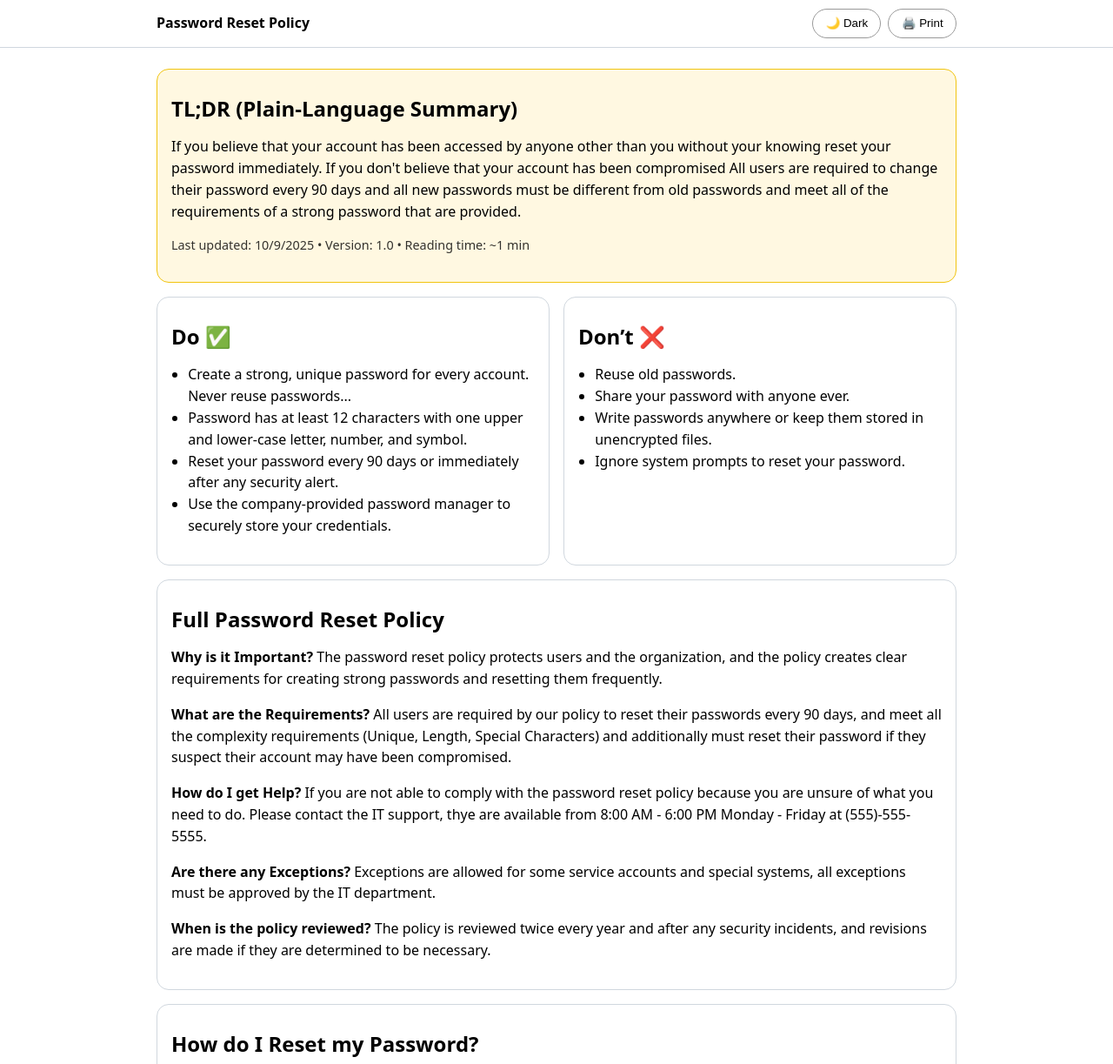
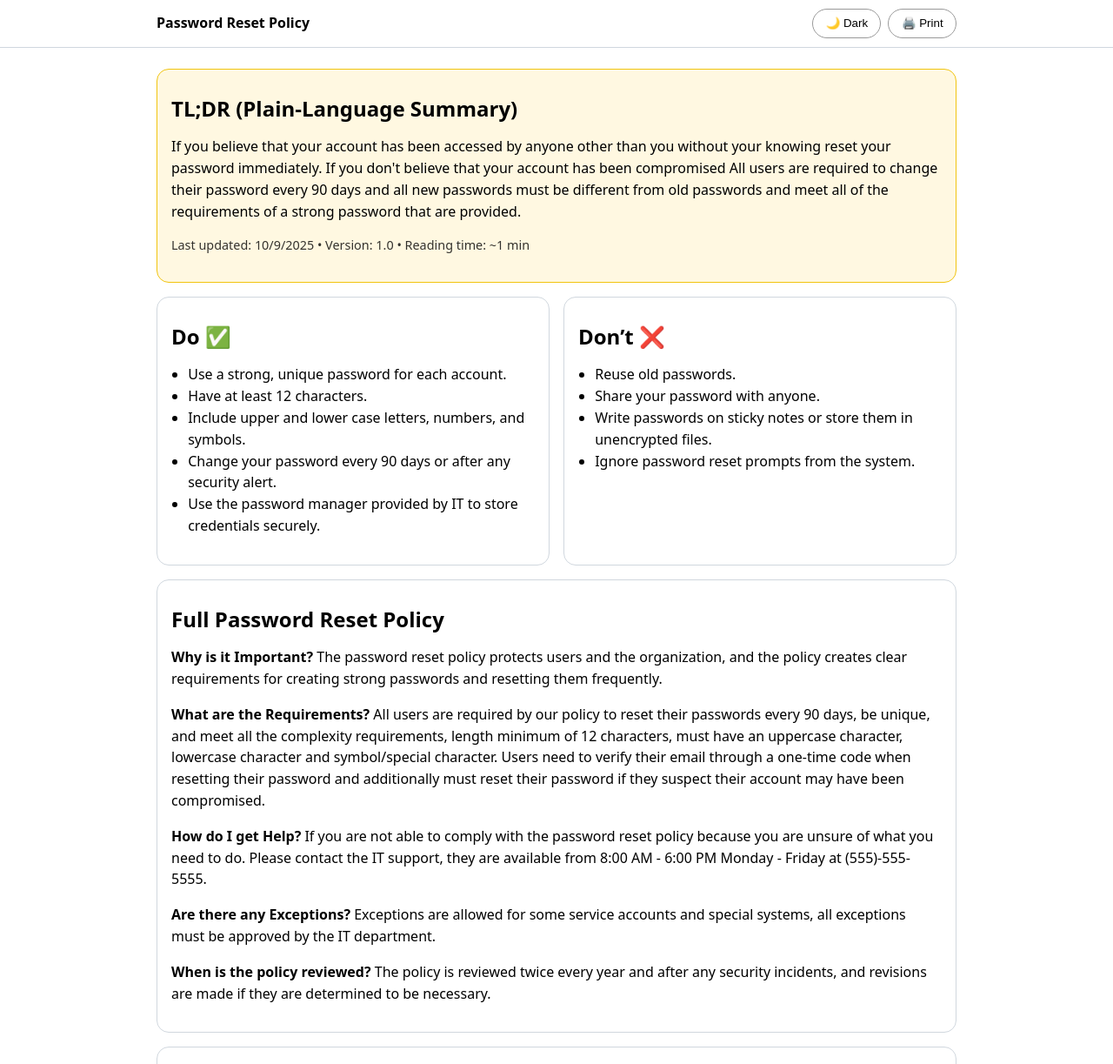
Before and after one commit to pthaps/group2-project, a plain HTML site: page Password-Policy.html in a window 1280 px wide. Shown: the top 1223 px of the page at 87% size. Drawn offline with Linux system fonts and the light colour scheme.

Commit message:
Password-Policy.html

```diff
--- a/Password-Policy.html
+++ b/Password-Policy.html
@@ -71,10 +71,11 @@
       <section class="card" aria-labelledby="dos-title">
         <h2 id="dos-title">Do ✅</h2>
         <ul>
-          <li>Create a strong, unique password for every account. Never reuse passwords...</li>
-          <li>Password has at least 12 characters with one upper and lower-case letter, number, and symbol.</li>
-          <li>Reset your password every 90 days or immediately after any security alert.</li>
-          <li>Use the company-provided password manager to securely store your credentials.</li>
+          <li>Use a strong, unique password for each account.</li>
+          <li>Have at least 12 characters.</li>
+          <li>Include upper and lower case letters, numbers, and symbols.</li>
+          <li>Change your password every 90 days or after any security alert.</li>
+          <li>Use the password manager provided by IT to store credentials securely.</li>
         </ul>
       </section>
 
@@ -82,9 +83,9 @@
         <h2 id="donts-title">Don’t ❌</h2>
         <ul>
           <li>Reuse old passwords.</li>
-          <li>Share your password with anyone ever.</li>
-          <li>Write passwords anywhere or keep them stored in unencrypted files.</li>
-          <li>Ignore system prompts to reset your password.</li>
+          <li>Share your password with anyone.</li>
+          <li>Write passwords on sticky notes or store them in unencrypted files.</li>
+          <li>Ignore password reset prompts from the system.</li>
         </ul>
       </section>
     </div>
@@ -92,8 +93,8 @@
     <section class="card" aria-labelledby="policy-title" style="margin-top: 1rem;">
       <h2 id="policy-title">Full Password Reset Policy</h2>
       <p><strong>Why is it Important?</strong> The password reset policy protects users and the organization, and the policy creates clear requirements for creating strong passwords and resetting them frequently. </p>
-      <p><strong>What are the Requirements?</strong> All users are required by our policy to reset their passwords every 90 days, and meet all the complexity requirements (Unique, Length, Special Characters) and additionally must reset their password if they suspect their account may have been compromised.</p>
-      <p><strong>How do I get Help?</strong> If you are not able to comply with the password reset policy because you are unsure of what you need to do. Please contact the IT support, thye are available from 8:00 AM - 6:00 PM Monday - Friday at (555)-555-5555.</p>
+      <p><strong>What are the Requirements?</strong> All users are required by our policy to reset their passwords every 90 days, be unique, and meet all the complexity requirements, length minimum of 12 characters, must have an uppercase character, lowercase character and symbol/special character. Users need to verify their email through a one-time code when resetting their password and additionally must reset their password if they suspect their account may have been compromised.</p>
+      <p><strong>How do I get Help?</strong> If you are not able to comply with the password reset policy because you are unsure of what you need to do. Please contact the IT support, they are available from 8:00 AM - 6:00 PM Monday - Friday at (555)-555-5555.</p>
       <p><strong>Are there any Exceptions?</strong> Exceptions are allowed for some service accounts and special systems, all exceptions must be approved by the IT department.</p>
       <p><strong>When is the policy reviewed?</strong> The policy is reviewed twice every year and after any security incidents, and revisions are made if they are determined to be necessary. </p>
     </section>
```
